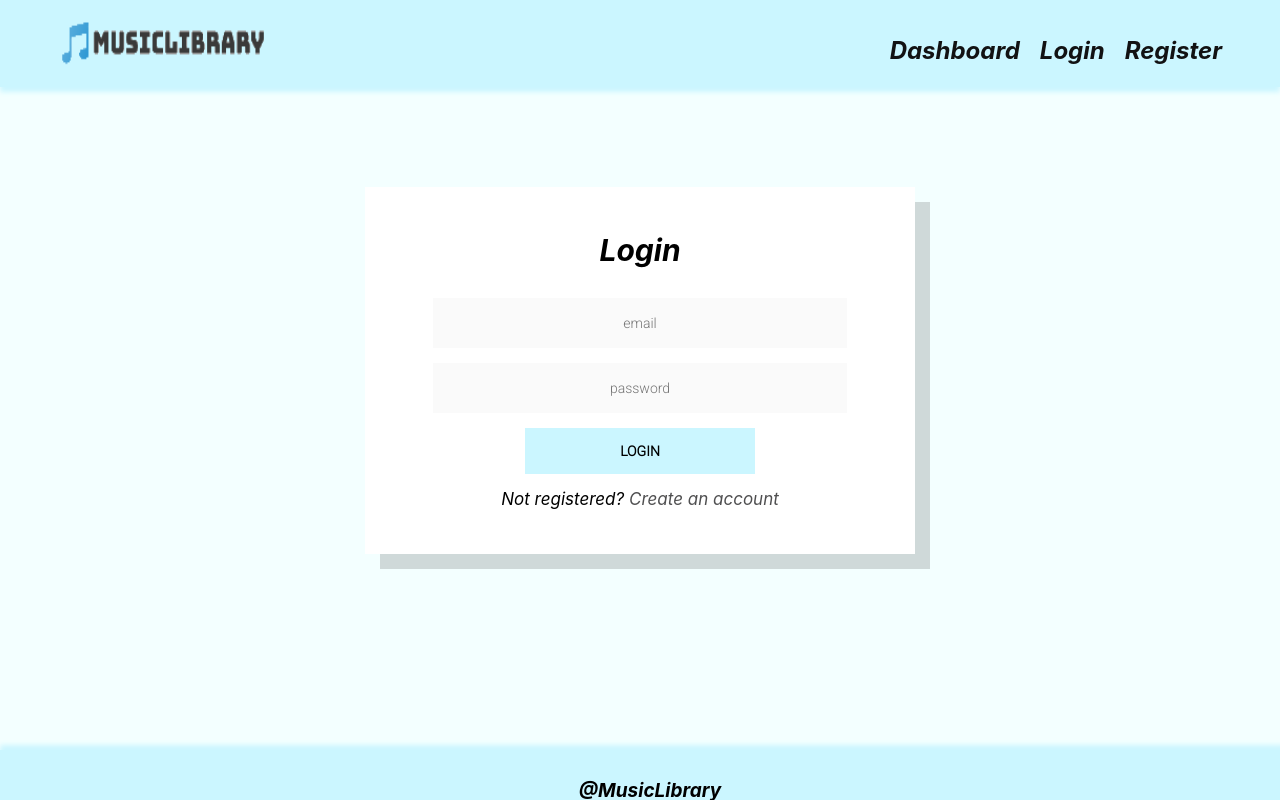
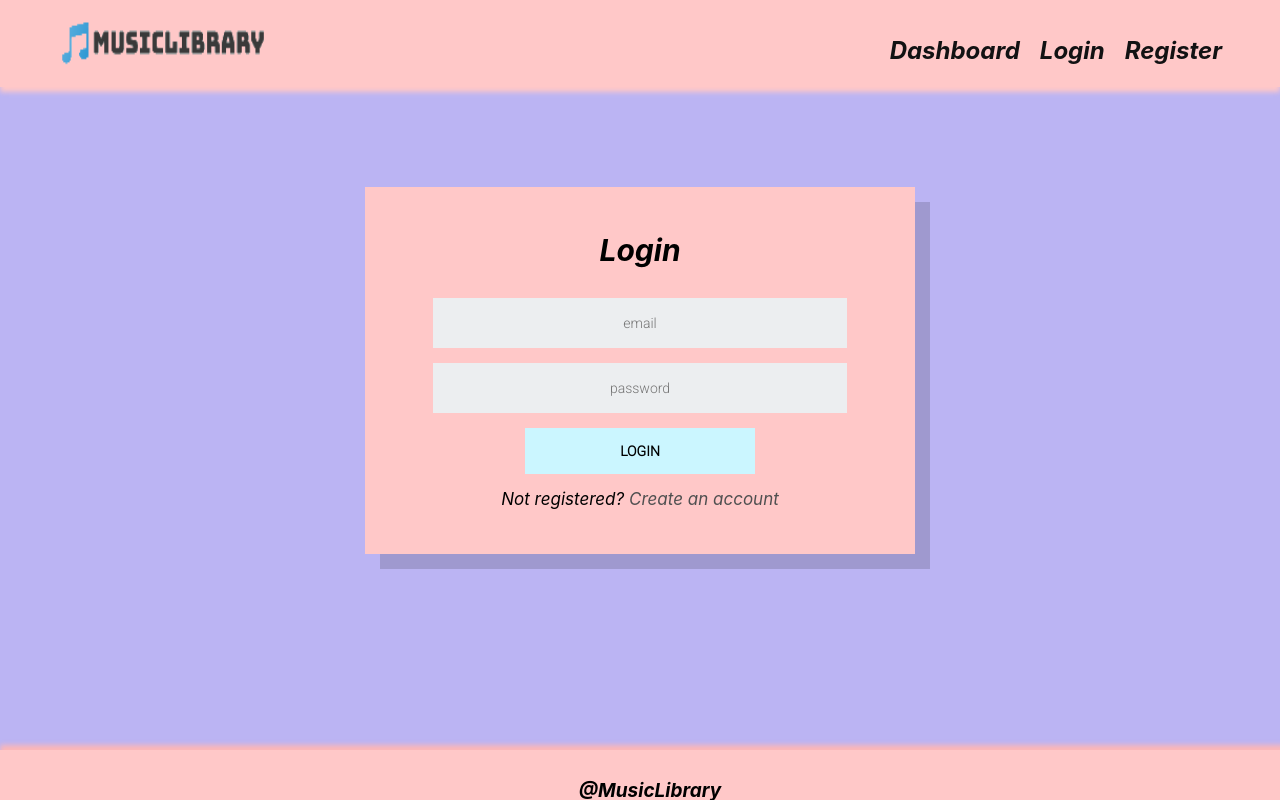
Before and after one commit to Piko327/CatalogMovie, a React (Create React App) app: page /Login in a window 1280 px wide. Built offline with nearby package versions, Linux system fonts and the light colour scheme; the HTML template or start-up script is replaced by a standard one.

Commit message:
css body color changes

```diff
--- a/public/styles/dashboard.css
+++ b/public/styles/dashboard.css
@@ -37,7 +37,7 @@ h2 {
   max-width: 23%;
   height: 600px;
   margin: 25px auto;
-  background-color: white;
+  background-color: #ffc8c8;
   /* border-radius: 5px;
   border: 2px ridge rgb(210, 208, 208);
   box-shadow: 0 0 10px 0 rgba(0, 0, 0, 0.2), 0 3px 3px 0 rgba(0, 0, 0, 0.24); */
@@ -58,7 +58,7 @@ h2 {
     width: 150px;
     height: 40px;
     border: none;
-    background-color: #CBF6FF;
+    background-color: #bbb4f3;
     color: black;
     font-size: 18px;
 
--- a/public/styles/details.css
+++ b/public/styles/details.css
@@ -2,7 +2,7 @@
   display: flex;
   flex-wrap: wrap;
   justify-content: center;
-  background-color: white;
+  background-color: rgb(240, 239, 239);
   margin: 50px auto;
   min-height: 400px;
   max-width: 45%;
@@ -90,11 +90,11 @@ span {
   text-align: center;
   color: black;
   font-weight: 500;
-  background: #CBF6FF;
+  background: #f3b4dd;
 
 }
 
 #action-buttons a:hover {
   transform: rotateX(15deg);
-  box-shadow: 0 15px 15px #7db9d7;
+  box-shadow: 0 15px 15px #5877c5;
 }
--- a/public/styles/form.css
+++ b/public/styles/form.css
@@ -6,7 +6,7 @@
   margin: auto;
 }
 .form {
-  background: #ffffff;
+  background: #ffc8c8;
   max-width: 460px;
   margin: auto;
   margin-top: 100px;
@@ -27,7 +27,7 @@
 .form input {
   font-family: "Roboto", sans-serif;
   outline: 0;
-  background: #fafafa;
+  background: #eceef0;
   width: 90%;
   height: 50px;
   border: 0;
--- a/public/styles/navigation.css
+++ b/public/styles/navigation.css
@@ -1,6 +1,6 @@
 body {
   color: rgb(68, 67, 67);
-  background: #F3FFFF;
+  background: #bbb4f3;
   margin: 0;
   padding: 0;
   overflow: auto;
@@ -12,8 +12,8 @@ header {
   justify-content: space-between;
   align-items: center;
   padding: 0.3em 3em;
-  background: #CBF6FF;
-  box-shadow: 0 5px 5px #CBF6FF;
+  background: #ffc8c8;
+  box-shadow: 0 5px 5px #ffc8c8;
 
 }
 
@@ -49,11 +49,11 @@ header a {
 }
 
 header a:hover {
-  color: rgb(84, 85, 85);
+  color: rgb(96, 37, 18);
 }
 
 footer {
-  background-color: #CBF6FF;
+  background-color: #ffc8c8;
   color: black;
   font-weight: bolder;
   text-align: center;
@@ -63,7 +63,7 @@ footer {
   left: 0;
   width: 100%;
   height: 30px;
-  box-shadow:0 -5px 5px #CBF6FF;
+  box-shadow:0 -5px 5px #fdb7b7;
 }
 
 section {
```
